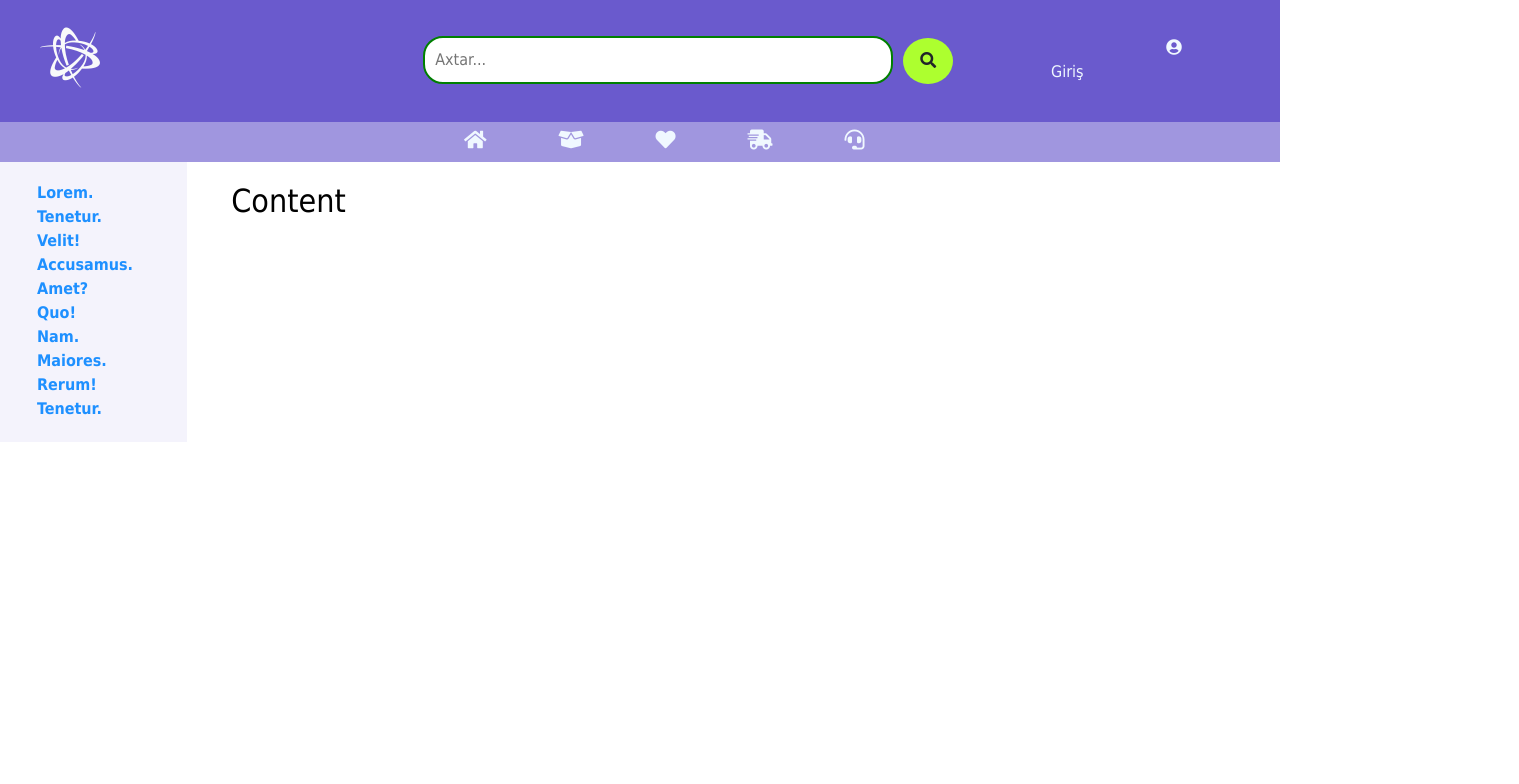
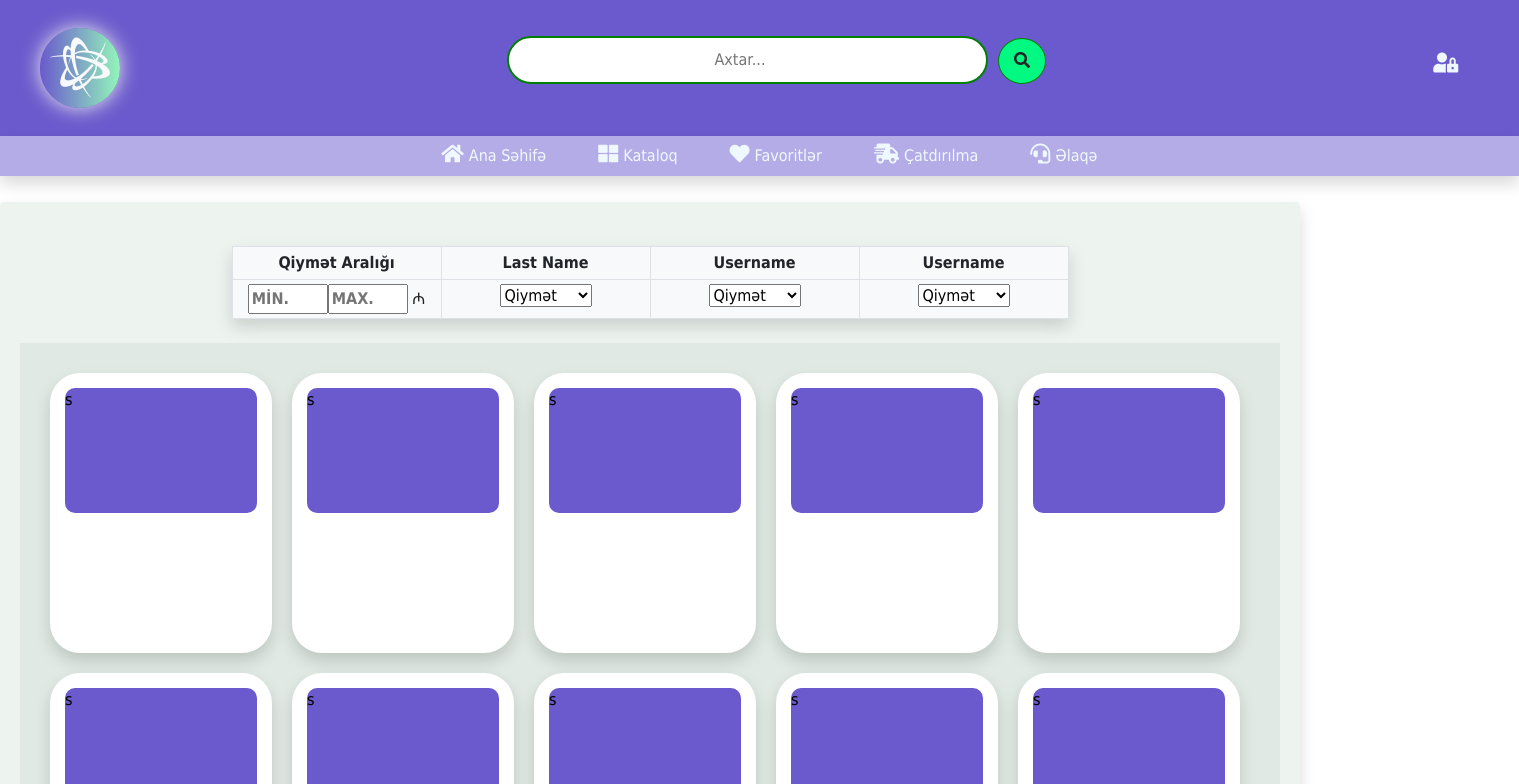
Before and after one commit to vugarsafarzada/Al-Ver, a React (Create React App) app: page / in a window 1280 px wide. Shown: the top 784 px of the page, 1519 px wide, since content can reach past the window. Built offline with nearby package versions, Linux system fonts and the light colour scheme.

Commit message:
Update placing, add and developed post component

```diff
--- a/src/App.css
+++ b/src/App.css
@@ -1,122 +1,203 @@
-body{
-  padding: auto;
-  margin: 0 auto;
+/* GENERAL styles*/
+
+body {
   font-family: tahoma;
 }
 
-.App{
-  padding: auto;
+input {
+  outline: none;
 }
 
-.header{
+.App {
+  padding: auto;
+  margin: 0 auto;
+  background-repeat: no-repeat;
+}
+
+/* HEADER styles */
+
+.header {
+  width: 1519px;
   background-color: slateblue;
   color: azure;
   padding: 20px;
   margin: 0 auto;
 }
 
-.content{
-  color: black;
-  padding: 20px;
-
+.search-box {
+  width: 50%;
+  margin-left: 25%;
+  padding: 10px;
+  border-radius: 30px;
+  border: 2px solid green;
+  text-align: center;
 }
 
-.sidebar{
-  background-color: rgba(105, 90, 205, 0.075);
-  color: azure;
-  padding: 5px;
-  padding-top: 10%;
-  text-decoration: none;
-}
-
-.footer{
-  background-color: rgb(51, 46, 81);
-  color: azure;
-  padding: 20px;
-  position: absolute;
-  top: 100%;
-  width: 100%;
-  height: 60%;
-}
-
-.navigator{
-  background-color: rgba(105, 90, 205, 0.632);
-}
-
-.row{
-  width: 99%;
-}
-
-.sidebar-link{
-  text-decoration: none;
-  color: dodgerblue;
-  font-weight: bold;
-}
-
-.sidebar-list{
-  list-style: none;
-}
-
-.sidebar-link:hover{
-  color: yellow;
-  transition: ease;
-  transition-duration: 0.5s;
-}
-
-.search-box{
-  width: 470px;
-  margin-left: 25%;
-  padding: 10px;
-  border-radius: 20px;
-  border: 2px solid green
-}
-
-.search-btn{
+.search-btn {
   padding: 10px;
   margin: 10px;
   border-radius: 50%;
-  width: 50px ;
-  background-color: greenyellow;
-  border: 2px 2px yellowgreen;
-
+  width: 48px;
+  background-color: rgb(1, 248, 129);
+  border: 1px solid green;
 }
 
-.search-box:focus{
+.search-box:focus {
   outline: 0;
   background: azure;
+  text-align: left;
+  transition-duration: 1s;
 }
 
-.search-btn:hover{
+.search-btn:hover {
   background-color: azure;
+  transition-duration: 0.5s;
+  box-shadow: 2px 2px 1px indigo;
 }
 
-.nav-link{
+#search-area{
+  width: 50%;
+  display: inline;
+}
+
+.login-link {
   text-decoration: none;
   color: aliceblue;
 }
 
-.nav-link:hover{
-  color:greenyellow;
-  transition: ease;
+.login-link:hover {
+  color: rgb(1, 248, 129);
   transition-duration: 0.5s;
-  text-shadow: 2px 2px 1px  green;
+  text-shadow: 2px 2px 1px indigo;
 }
 
-.navs{
-  text-align: center;
-  margin-left: 35%;
+.row {
+  width: 100%;
 }
 
-.nav-icon{
-  font-size: 20px;
-  margin-right: 40px;
+.logo-grad {
+  background-image: linear-gradient(to right, slateblue 0%, #93F9B9 51%, #1D976C 100%)
 }
 
-.login-link{
+.logo-grad {
+  text-align: center;
+  text-transform: uppercase;
+  transition: 0.5s;
+  background-size: 200% auto;
+  color: white;
+  box-shadow: 0 0 20px #eee;
+  border-radius: 50%;
+  padding: 10px;
+}
+
+.logo-grad:hover {
+  background-position: right center;
+  color: #fff;
+  text-decoration: none;
+}
+
+.login-icon {
+  font-size: 20px;
+  margin-top: 25px;
+  margin-left: 25px;
+}
+
+/* NAVIGATOR styles */
+
+.navigator {
+  width: 1519px;
+  margin: 0 auto;
+  background-color: rgba(105, 90, 205, 0.5);
+  margin-bottom: 2%;
+}
+
+.nav-link {
   text-decoration: none;
   color: aliceblue;
+  margin-right: 20px;
 }
 
-.login-link:hover{
-  color: greenyellow;
+.nav-link:hover {
+  color: rgb(1, 248, 129);
+  transition: ease;
+  transition-duration: 0.3s;
+  text-shadow: 1px 1px 1px black;
 }
+
+.navs {
+  text-align: center;
+  margin-left: 28%;
+}
+
+.nav-icon {
+  font-size: 20px;
+  margin-right: 5px;
+}
+
+/* CONTENT styles */
+
+.content {
+  width: 1300px;
+  margin: 0 auto;
+  color: black;
+  padding: 20px;
+  background-color: rgba(28, 113, 69, 0.08);
+}
+
+.posts {
+  background-color: #2a403910;
+  padding: 20px;
+}
+
+/* FILTER styles */
+
+.filter {
+  display: inline;
+  overflow: auto;
+  padding: 100px;
+}
+
+.filter-table {
+  margin: 0 auto;
+  width: auto;
+}
+
+.filter-settings {
+  padding: 0;
+  width: 200px;
+}
+
+.price-filter-inp {
+  width: 40%;
+  color: #1D976C;
+  font-weight: bold;
+}
+
+/* FOOTER styles */
+
+.footer {
+  background-color: rgb(51, 46, 81);
+  color: azure;
+  padding: 20px;
+  width: 100%;
+  height: 800px;
+  margin-top: 30%;
+}
+
+/* POST styles */
+.post{
+  width: 222px;
+  height: 280px;
+  background-color: white;
+  border-radius: 30px;
+  padding: 15px;
+  display: inline-block;
+  margin: 10px;
+}
+
+.post-img{
+  width: 100%;
+  height: 50%;
+  background-color:slateblue;
+  border-radius: 10px;
+}
--- a/src/App.js
+++ b/src/App.js
@@ -1,26 +1,17 @@
 import './App.css'
 import Header from './components/Header';
 import Content from './components/Content';
-import Sidebar from './components/Sidebar';
 import Footer from './components/Footer';
 import Navigator from './components/Navigator';
 import React, { Component } from 'react'
-import { Row, Col } from 'reactstrap';
 
 class App extends Component {
   render() {
     return (
       <div className="App">
         <Header />
-        <Navigator/>
-          <Row className="row">
-            <Col xs="2">
-              <Sidebar />
-            </Col>
-            <Col xs="10">
-              <Content />
-            </Col>
-          </Row>
+        <Navigator />
+        <Content />
         <Footer />
       </div>
     )
--- a/src/components/Content.js
+++ b/src/components/Content.js
@@ -1,10 +1,44 @@
-import React, { Component } from 'react'
+import React, { Component } from 'react';
+import Filter from './Filter';
+import Post from './Post';
 
 export default class Content extends Component {
     render() {
         return (
-            <div className="content">
-                <h2>Content</h2>
+            <div className="content shadow rounded">
+                <Filter hidden={false}/>
+                <div className="posts">
+                    <Post/>
+                    <Post/>
+                    <Post/>
+                    <Post/>
+                    <Post/>
+                    <Post/>
+                    <Post/>
+                    <Post/>
+                    <Post/>
+                    <Post/>
+                    <Post/>
+                    <Post/>
+                    <Post/>
+                    <Post/>
+                    <Post/>
+                    <Post/>
+                    <Post/>
+                    <Post/>
+                    <Post/>
+                    <Post/>
+                    <Post/>
+                    <Post/>
+                    <Post/>
+                    <Post/>
+                    <Post/>
+                    <Post/>
+                    <Post/>
+                    <Post/>
+                    <Post/>
+                    <Post/>
+                </div>
             </div>
         )
     }
--- /dev/null
+++ b/src/components/Filter.js
@@ -0,0 +1,69 @@
+import React, { Component } from 'react';
+import { Table } from 'reactstrap';
+
+export default class Filter extends Component {
+    render() {
+        return (
+            <div className="filter" hidden={this.props.hidden}>
+                <Table className="text-center filter-table bg-light shadow" size="sm" bordered>
+                    <thead>
+                        <tr>
+                            <th>Qiymət Aralığı</th>
+                            <th>Last Name</th>
+                            <th>Username</th>
+                            <th>Username</th>
+                        </tr>
+                    </thead>
+
+                    <tbody className="filter-list">
+                        <tr>
+                            <td>
+                                <div className="filter-settings">
+                                    <input type="number" min="0" placeholder="MİN." className="price-filter-inp" />
+                                    <input type="number" min="0" placeholder="MAX." className="price-filter-inp" />
+                                    <span> ₼</span>
+                                </div>
+                            </td>
+                            <td>
+                                <div className="filter-settings">
+                                    <select name="cars" id="cars" className="filter-select" required>
+                                        <option value="volvo">Qiymət</option>
+                                        <option value="volvo">Volvo</option>
+                                        <option value="saab">Saab</option>
+                                        <option value="mercedes">Mercedes</option>
+                                        <option value="audi">Audi</option>
+                                    </select>
+                                </div>
+                            </td>
+                            <td>
+                                <div className="filter-settings">
+                                    <select name="cars" id="cars" className="filter-select" required>
+                                        <option value="volvo">Qiymət</option>
+                                        <option value="volvo">Volvo</option>
+                                        <option value="saab">Saab</option>
+                                        <option value="mercedes">Mercedes</option>
+                                        <option value="audi">Audi</option>
+                                    </select>
+                                </div>
+                            </td>
+                            <td>
+                                <div className="filter-settings">
+                                    <select name="cars" id="cars" className="filter-select" required>
+                                        <option value="volvo">Qiymət</option>
+                                        <option value="volvo">Volvo</option>
+                                        <option value="saab">Saab</option>
+                                        <option value="mercedes">Mercedes</option>
+                                        <option value="audi">Audi</option>
+                                    </select>
+                                </div>
+                            </td>
+                        </tr>
+                    </tbody>
+
+
+
+                </Table>
+            </div>
+        )
+    }
+}
--- a/src/components/Header.js
+++ b/src/components/Header.js
@@ -10,22 +10,22 @@ export default class Header extends Component {
                         <Col xs="2">
                             <div id="logo-area">
                                 <NavbarBrand href="/" style={{ textDecoration: "none", color: "#FFF" }}>
-                                    <i className="fab fa-battle-net text-light" style={{fontSize: "60px", marginLeft:'20px'}}></i>
+                                    <i className="fab fa-battle-net text-light logo-grad" style={{ fontSize: "60px", marginLeft: '20px' }}></i>
                                 </NavbarBrand>
                             </div>
                         </Col>
                         <Col xs="8">
                             <div id="search-area">
-                                <input type="text" className="d-inline search-box" placeholder="Axtar..." />
+                                <input type="search" className="d-inline search-box" placeholder="Axtar..." />
                                 <button type="button" title="Axtar" className="search-btn btn text-dark">
                                     <i className="fas fa-search"></i>
                                 </button>
                             </div>
                         </Col>
                         <Col xs="2">
-                            <div id="login-area" className=" m-1 p-1">
-                                <a href="/" className="login-link" style={{ marginLeft: "70%" }}>
-                                    <i className="fas fa-user-circle"></i> Giriş
+                            <div id="login-area">
+                                <a href="/" className="login-link" style={{ marginLeft: "70%" }} title="Giriş">
+                                    <i className="fas fa-user-lock login-icon"></i>
                                 </a>
                             </div>
                         </Col>
--- a/src/components/Navigator.js
+++ b/src/components/Navigator.js
@@ -4,31 +4,36 @@ import { Nav, NavItem, NavLink } from 'reactstrap';
 export default class Navigator extends Component {
     render() {
         return (
-            <div className="navigator">
+            <div className="navigator shadow">
                 <Nav className="text-center navs">
                     <NavItem>
                         <NavLink href="/" className="nav-link" title="Ana Səhifə">
                             <i className="fas fa-home nav-icon" />
+                            <span>Ana Səhifə</span>
                         </NavLink>
                     </NavItem>
                     <NavItem>
-                        <NavLink href="/" className="nav-link" title="Məhsullar">
-                            <i className="fas fa-box-open nav-icon"></i>
+                        <NavLink href="/" className="nav-link" title="Kataloq">
+                        <i className="fas fa-th-large nav-icon"></i>
+                        <span>Kataloq</span>
                         </NavLink>
                     </NavItem>
                     <NavItem>
                         <NavLink href="/" className="nav-link" title="Favoritlər">
                             <i className="fas fa-heart nav-icon"></i>
+                            <span>Favoritlər</span>
                         </NavLink>
                     </NavItem>
                     <NavItem>
                         <NavLink href="/" className="nav-link" title="Çatdırılma">
                             <i className="fas fa-shipping-fast nav-icon"></i>
+                            <span>Çatdırılma</span>
                         </NavLink>
                     </NavItem>
                     <NavItem>
                         <NavLink href="/" className="nav-link" title="Əlaqə">
                             <i className="fas fa-headset nav-icon"></i>
+                            <span>Əlaqə</span>
                         </NavLink>
                     </NavItem>
                 </Nav>
--- /dev/null
+++ b/src/components/Post.js
@@ -0,0 +1,13 @@
+import React, { Component } from 'react'
+
+export default class Post extends Component {
+    render() {
+        return (
+            <div className="post shadow">
+                <div className="post-img">
+                    s
+                </div>
+            </div>
+        )
+    }
+}
--- a/src/components/Sidebar.js
+++ /dev/null
@@ -1,22 +0,0 @@
-import React, { Component } from 'react'
-
-export default class Sidebar extends Component {
-    render() {
-        return (
-            <div className="sidebar">
-                <ul className="sidebar-list">
-                    <li><a href="/" className="sidebar-link">Lorem.</a></li>
-                    <li><a href="/" className="sidebar-link">Tenetur.</a></li>
-                    <li><a href="/" className="sidebar-link">Velit!</a></li>
-                    <li><a href="/" className="sidebar-link">Accusamus.</a></li>
-                    <li><a href="/" className="sidebar-link">Amet?</a></li>
-                    <li><a href="/" className="sidebar-link">Quo!</a></li>
-                    <li><a href="/" className="sidebar-link">Nam.</a></li>
-                    <li><a href="/" className="sidebar-link">Maiores.</a></li>
-                    <li><a href="/" className="sidebar-link">Rerum!</a></li>
-                    <li><a href="/" className="sidebar-link">Tenetur.</a></li>
-                </ul>
-            </div>
-        )
-    }
-}
```
Also changed, not shown: src/bg-img.jpg (added).
